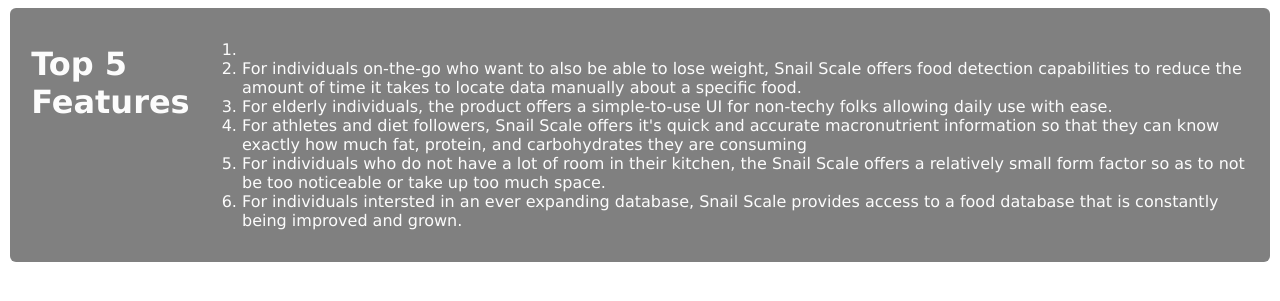
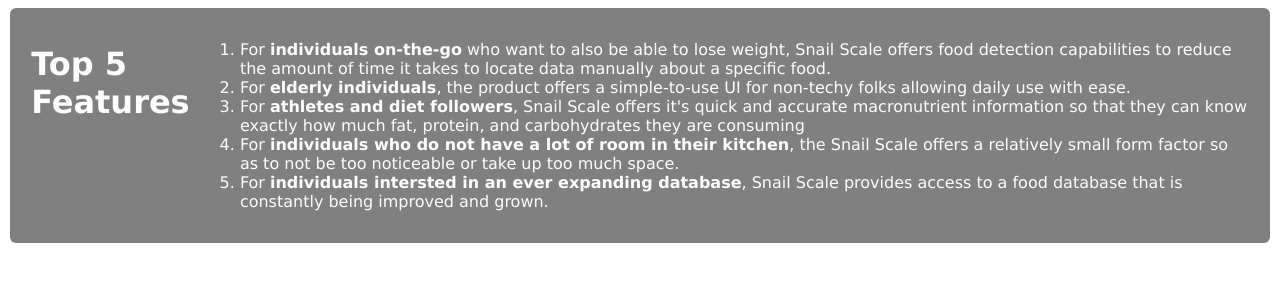
Before and after one commit to DallasDominguez1/assignment6, a Python web app: template web/src/templates/productFeatures.html in a window 1280 px wide. Shown: the top 301 px of the page. Run offline with Jinja, Linux system fonts and the light colour scheme; the template is opened without the code that fills it, so the values that code supplies are empty.

Commit message:
format fixing

```diff
--- a/web/src/templates/productFeatures.html
+++ b/web/src/templates/productFeatures.html
@@ -21,12 +21,11 @@
         <h1> Top 5 Features </h1>
 
         <ol type = "1">
-          <li></li>
-          <li> For individuals on-the-go who want to also be able to lose weight, Snail Scale offers food detection capabilities to reduce the amount of time it takes to locate data manually about a specific food.</li>
-          <li> For elderly individuals, the product offers a simple-to-use UI for non-techy folks allowing daily use with ease.</li>
-          <li> For athletes and diet followers, Snail Scale offers it's quick and accurate macronutrient information so that they can know exactly how much fat, protein, and carbohydrates they are consuming</li>
-          <li> For individuals who do not have a lot of room in their kitchen, the Snail Scale offers a relatively small form factor so as to not be too noticeable or take up too much space.</li>
-          <li> For individuals intersted in an ever expanding database, Snail Scale provides access to a food database that is constantly being improved and grown.</li>
+          <li> For <b>individuals on-the-go</b> who want to also be able to lose weight, Snail Scale offers food detection capabilities to reduce the amount of time it takes to locate data manually about a specific food.</li>
+          <li> For <b>elderly individuals</b>, the product offers a simple-to-use UI for non-techy folks allowing daily use with ease.</li>
+          <li> For <b>athletes and diet followers</b>, Snail Scale offers it's quick and accurate macronutrient information so that they can know exactly how much fat, protein, and carbohydrates they are consuming</li>
+          <li> For <b>individuals who do not have a lot of room in their kitchen</b>, the Snail Scale offers a relatively small form factor so as to not be too noticeable or take up too much space.</li>
+          <li> For <b>individuals intersted in an ever expanding database</b>, Snail Scale provides access to a food database that is constantly being improved and grown.</li>
        </ul>
 
         </div>
```
Also changed, not shown: web/src/templates/home.html (+5 -4 lines).
